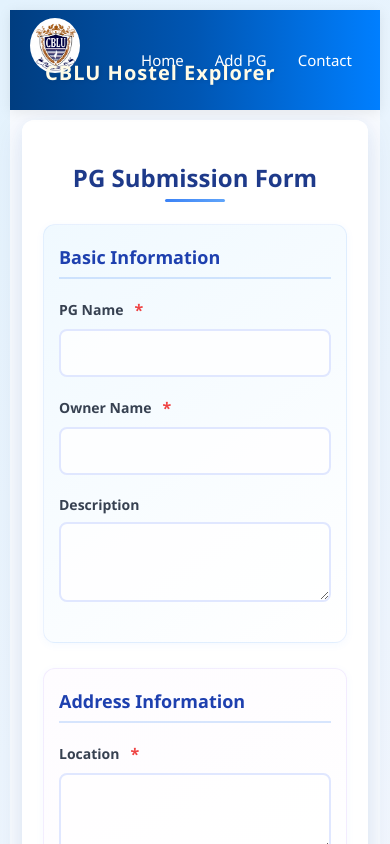
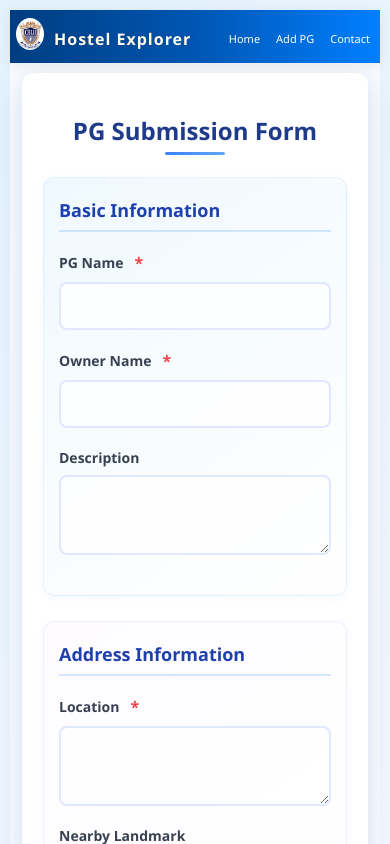
Before and after one commit to Sumitghanghas/university-pg-project, a React (Vite) app in the folder frontend/: page /apply-pg in a window 390 px wide. Shown: the top 844 px of the page. Built offline with nearby package versions, Linux system fonts and the light colour scheme.

Commit message:
Updated navbar

```diff
--- a/frontend/src/Pages/style/home.css
+++ b/frontend/src/Pages/style/home.css
@@ -4,13 +4,23 @@
   justify-content: flex-start;
   gap: 48px;
   padding: 48px 0 48px 48px;
-
-  flex-wrap: wrap;
+  flex-wrap: nowrap;
+}
+html, body {
+  overflow-x: hidden;
 }
 
+.intro,
+.content,
+.famimg,
+.pg-options-cards,
+.pg-card {
+  box-sizing: border-box;
+}
 .content {
   max-width: 700px;
   flex: 1 1 350px;
+  order: 1;
 }
 
 .intropara {
@@ -39,6 +49,7 @@
   display: flex;
   align-items: center;
   justify-content: center;
+  order: 2;
 }
 
 .famimg img {
@@ -47,7 +58,7 @@
   border-radius: 32px;
   object-fit: cover;
   display: block;
-  max-height: 400px;
+  max-height: 500px;
 }
 
 .pg-options-cards {
@@ -97,12 +108,6 @@
 }
 
 @media (max-width: 1200px) {
-  .intro {
-    flex-direction: column;
-    align-items: flex-start;
-    padding: 32px 12px;
-    gap: 32px;
-  }
   .content h1 {
     font-size: 2.5rem;
   }
@@ -113,12 +118,6 @@
 }
 
 @media (max-width: 900px) {
-  .intro {
-    flex-direction: column;
-    align-items: flex-start;
-    padding: 18px 4vw;
-    gap: 18px;
-  }
   .content {
     max-width: 100%;
   }
@@ -140,8 +139,14 @@
   }
 }
 
-/* Hide image if screen is small */
 @media (max-width: 700px) {
+  .intro {
+    flex-direction: column;
+    align-items: flex-start;
+    padding: 18px 4vw;
+    gap: 18px;
+    flex-wrap: wrap;
+  }
   .famimg {
     display: none;
   }
--- a/frontend/src/components/navbar.jsx
+++ b/frontend/src/components/navbar.jsx
@@ -1,6 +1,7 @@
+
 import React from "react";
 import { Link } from "react-router-dom";
-import "./style/navbar.css"; // Adjust the path if needed
+import "./style/navbar.css";
 import logo from "../assets/cblu_logo.png";
 
 const Navbar = () => (
@@ -11,9 +12,8 @@ const Navbar = () => (
           src={logo}
           alt="Logo"
         />
-        <span className="hostel-app-title">
-          CBLU Hostel Explorer
-        </span>
+        <span className="hostel-app-title full-title">CBLU Hostel Explorer</span>
+<span className="hostel-app-title short-title">Hostel Explorer</span>
       </Link>
     </div>
     <ul className="navbar-links">
--- a/frontend/src/components/style/navbar.css
+++ b/frontend/src/components/style/navbar.css
@@ -33,14 +33,12 @@
   font-size: 20px;
   letter-spacing: 1px;
   color: #fffbe6;
-  text-shadow: 1px 1px 4px rgba(0, 0, 0, 0.1);
   display: inline-block;
   line-height: 1.2;
   white-space: nowrap;
   position: relative;
-  top: -17px;
-  margin-left: 15px;
-
+  top: -14px;
+  left:10px;
 }
 
 .navbar-links {
@@ -70,3 +68,58 @@
   background: #003d80;
   color: #ffd700;
 }
+
+.hostel-app-title.short-title {
+  display: none;
+}
+
+@media (max-width: 700px) {
+  .hostel-app-title {
+    display: none !important;
+  }
+  .hostel-app-title.short-title {
+    display: inline-block !important;
+    font-size: 1.2rem;
+    font-weight: bold;
+    color: #fffbe6;
+    text-shadow: 1px 1px 4px rgba(0, 0, 0, 0.1);
+    line-height: 1.2;
+    white-space: nowrap;
+    position: relative;
+    top: -8px;
+    margin-left: 0;
+    letter-spacing: 1px;
+  }
+  .navbar-logo {
+    gap: 6px;
+  }
+  .navbar-links {
+    gap: 8px;
+  }
+  .navbar-logo img {
+    height: 40px;
+    width: 36px;
+  }
+  .navbar {
+    padding: 8px 6px;
+  }
+  .navbar-links li a {
+    font-size: 13px;
+    padding: 3px 6px;
+  }
+}
+
+@media (max-width: 400px) {
+  .navbar-logo img {
+    height: 32px;
+    width: 28px;
+  }
+  .hostel-app-title.short-title {
+    font-size: 1rem;
+    top: -5px;
+  }
+  .navbar-links li a {
+    font-size: 11px;
+    padding: 2px 4px;
+  }
+}
```
Also changed, not shown: 1 other file (tests, documents, lock files or other folders).
